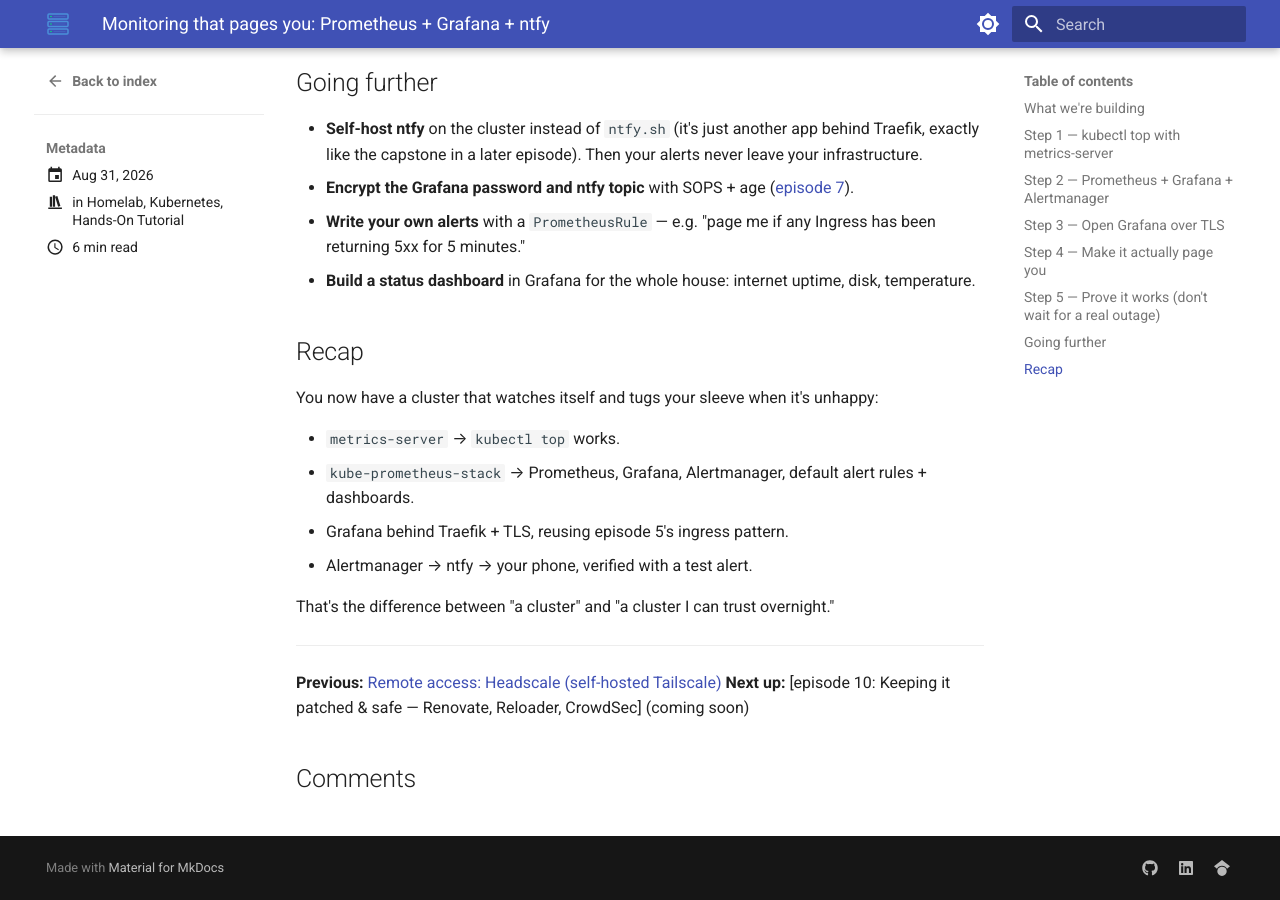
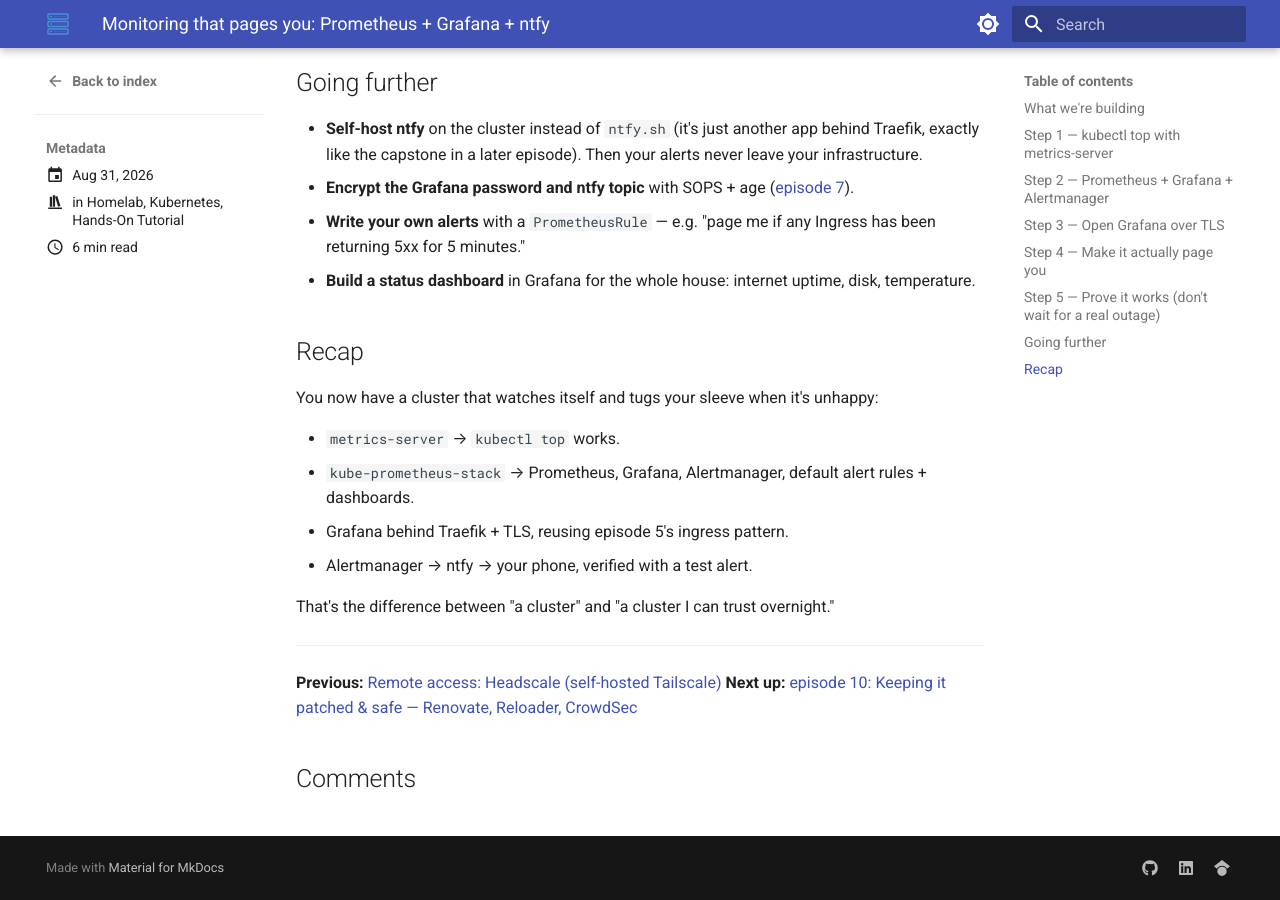
Before and after one commit to shubhamwagh/blog, an MkDocs documentation site: the page built from docs/posts/hands-on-ep9-monitoring-ntfy.md, in a window 1280 px wide and 900 px high, scrolled down 5383 px. Built offline with MkDocs 1.6.1 and Material for MkDocs 9.7.7, drawn with Linux system fonts in a browser that asks for light colours; comment, search, counter and statistics services are not loaded.

Commit message:
Backfill: link episode 10 in episode 9 forward pointer (#53)
Replaces the plain-bracket placeholder with a real relative link to the now-live
episode 10: /keeping-it-patched--safe-renovate-reloader-crowdsec/

Co-authored-by: Hermes Blog Agent <agent@hermes.local>

```diff
--- a/docs/posts/hands-on-ep9-monitoring-ntfy.md
+++ b/docs/posts/hands-on-ep9-monitoring-ntfy.md
@@ -298,4 +298,4 @@ That's the difference between "a cluster" and "a cluster I can trust overnight."
 ---
 
 **Previous:** [Remote access: Headscale (self-hosted Tailscale)](/remote-access-headscale-self-hosted-tailscale/)
-**Next up:** [episode 10: Keeping it patched & safe — Renovate, Reloader, CrowdSec] (coming soon)
+**Next up:** [episode 10: Keeping it patched & safe — Renovate, Reloader, CrowdSec](/keeping-it-patched--safe-renovate-reloader-crowdsec/)
```
